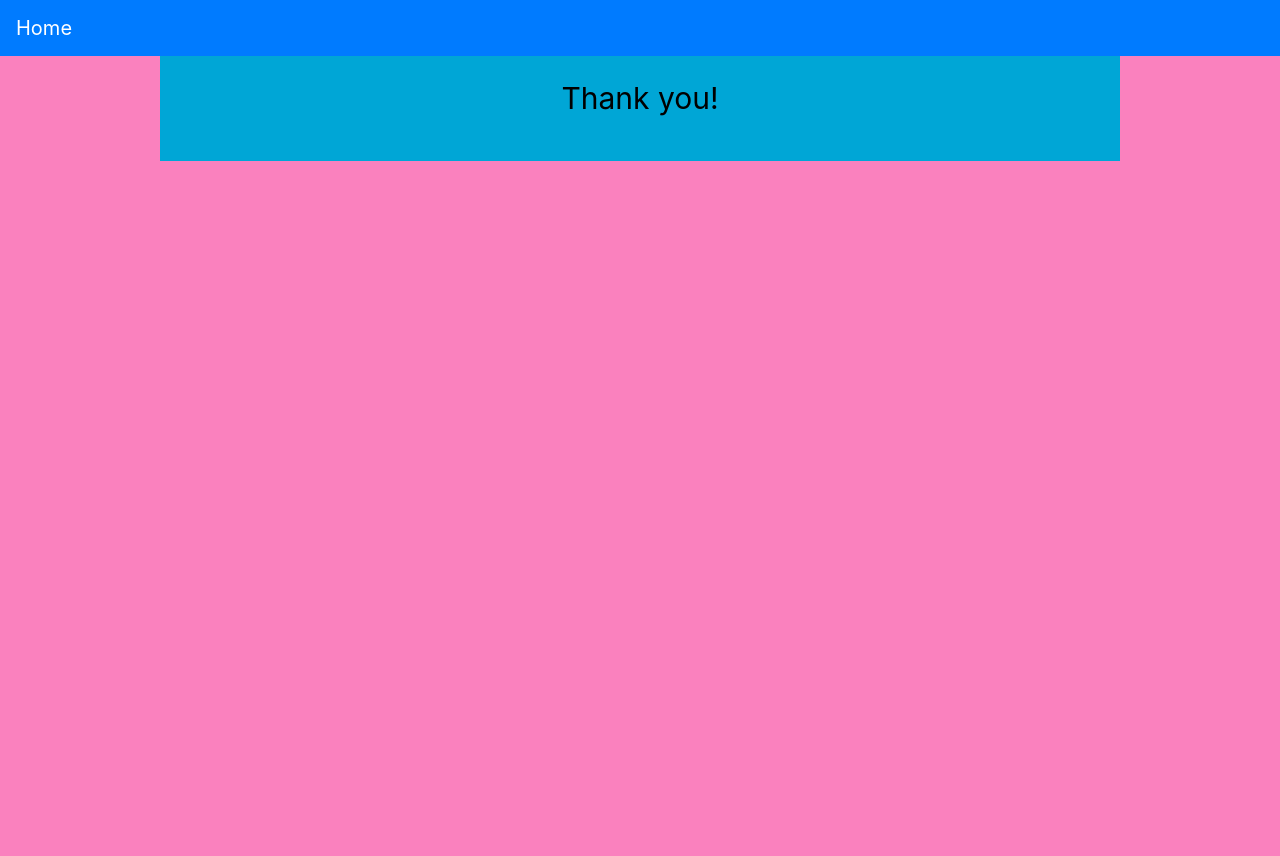
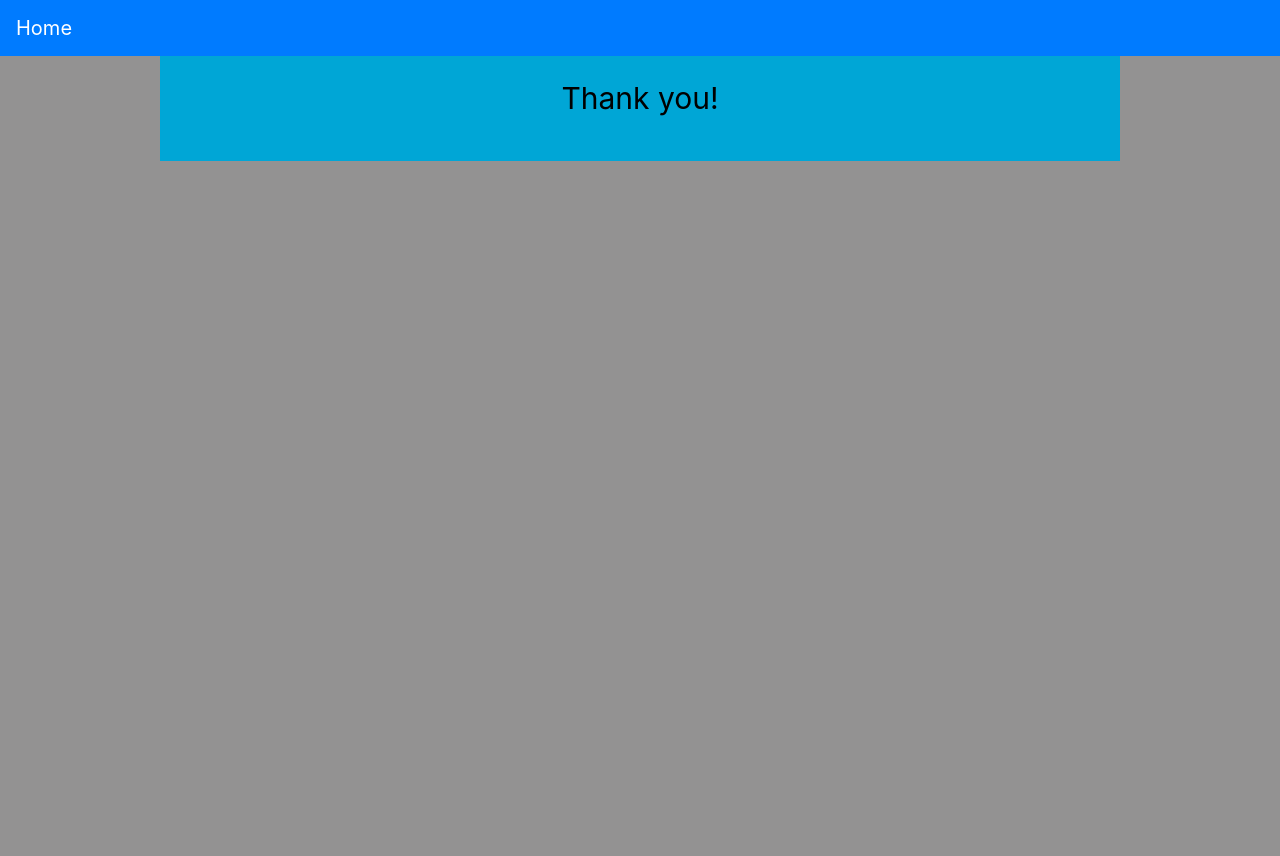
Before and after one commit to remla23-team13/app, a FastAPI app: template templates/review_ok.html in a window 1280 px wide. Run offline with FastAPI, Linux system fonts and the light colour scheme; the template is opened without the code that fills it, so the values that code supplies are empty; some libraries are stand-ins or nearby versions.

Commit message:
Update Experimentation V1

```diff
--- a/static/styles.css
+++ b/static/styles.css
@@ -1,6 +1,6 @@
 .app {
     text-align: center;
-    background-color: rgb(250, 129, 190);
+    background-color: rgb(147, 146, 146);
     min-height: 100vh;
     display: flex;
     flex-direction: column;
```
